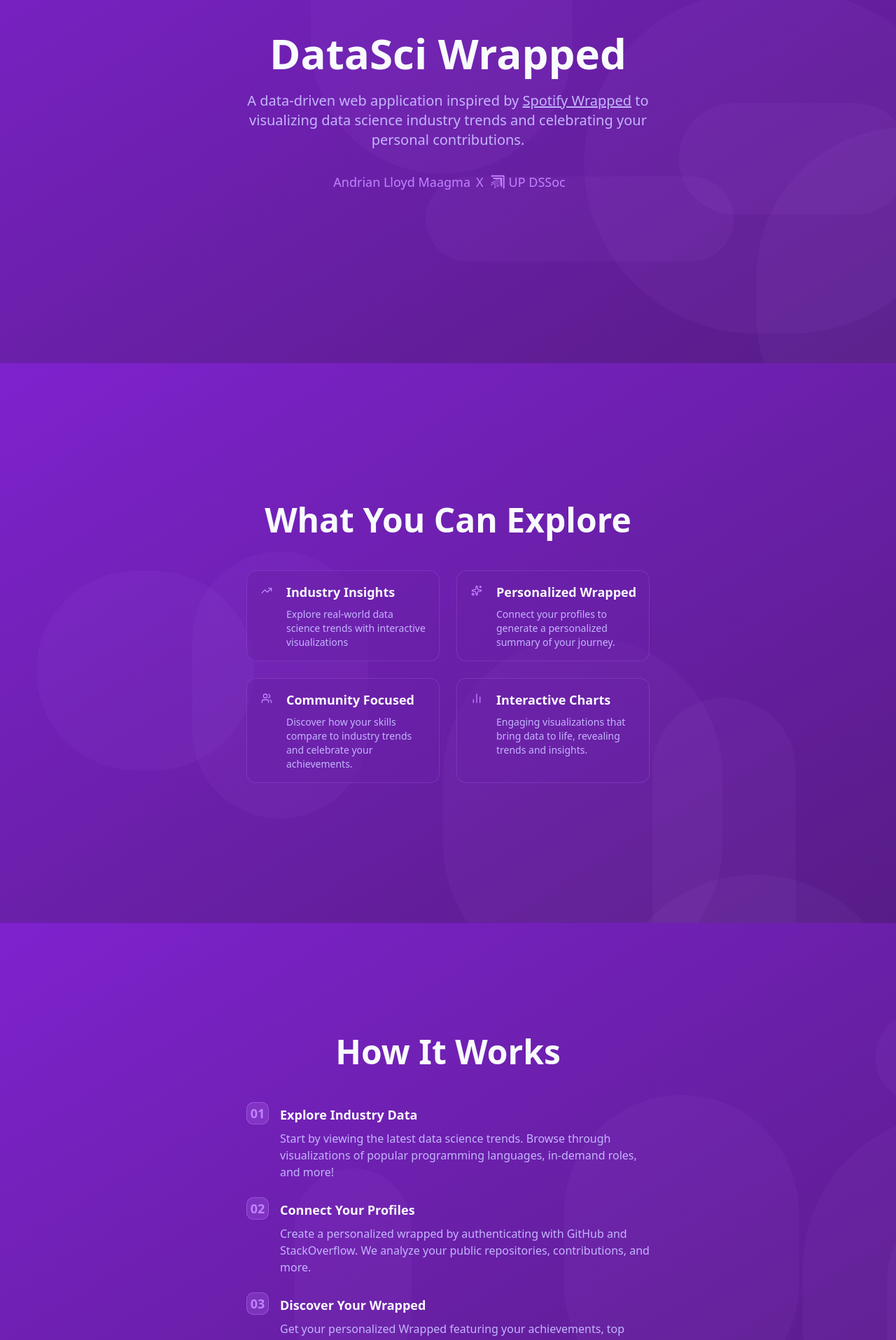
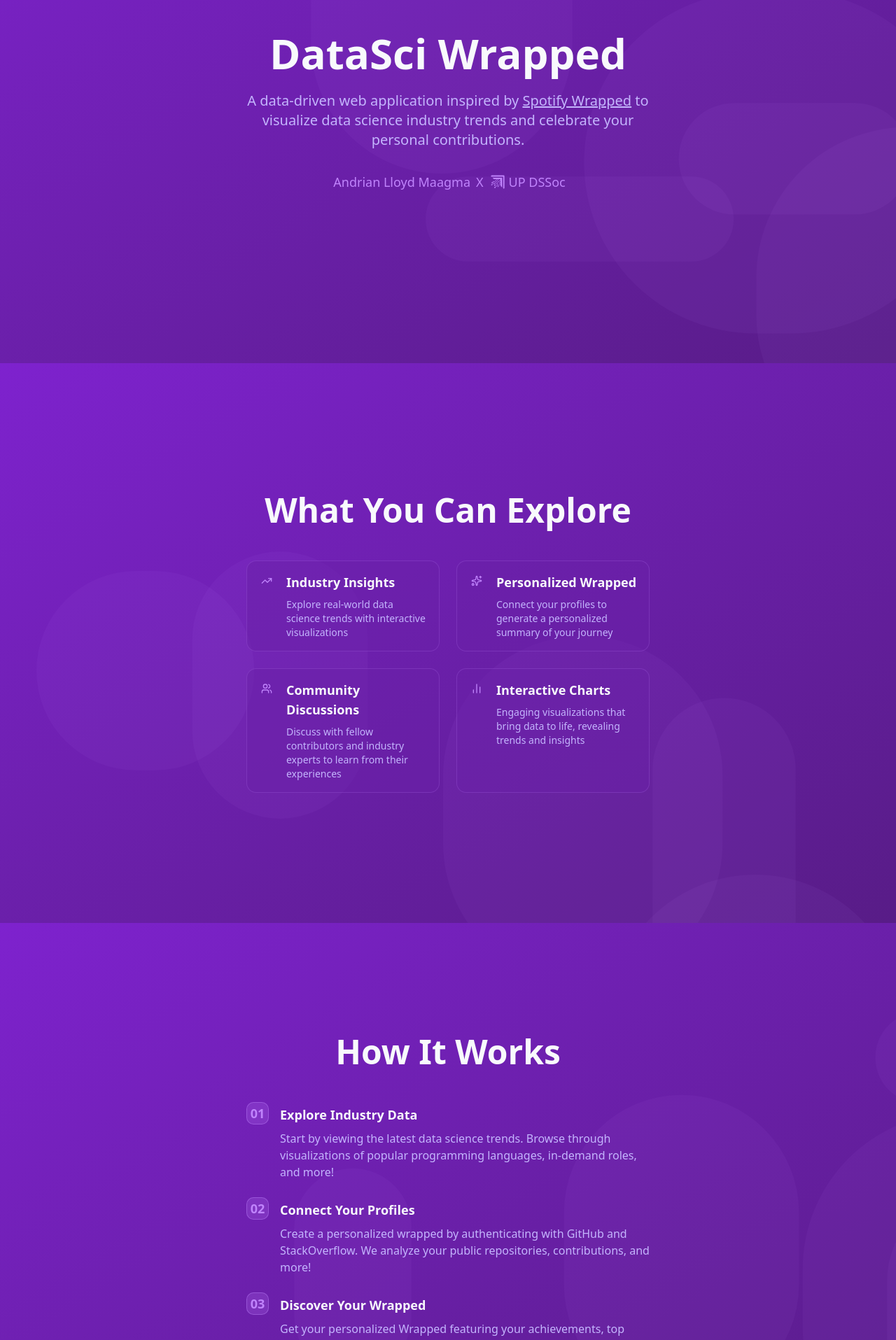
Before and after one commit to andrianllmm/datasci-wrapped, a Next.js app: page /about in a window 1280 px wide. Shown: the part 281-2196 px from the top of the page at 70% size. Built offline with nearby package versions, Linux system fonts and the light colour scheme; no server answers.

Commit message:
Update about page

```diff
--- a/components/slides/AboutCtaSlide.tsx
+++ b/components/slides/AboutCtaSlide.tsx
@@ -21,10 +21,9 @@ export function AboutCtaSlide() {
 
         <motion.p
           {...fadeInDown(0.1)}
-          className="text-lg text-muted-foreground mb-8"
+          className="text-lg text-center text-muted-foreground mb-8"
         >
-          Start exploring trends and create your personalized wrapped summary
-          today.
+          Start exploring trends and create your personalized wrapped today.
         </motion.p>
 
         <motion.div
--- a/components/slides/AboutHeroSlide.tsx
+++ b/components/slides/AboutHeroSlide.tsx
@@ -29,8 +29,8 @@ export function AboutHeroSlide() {
           className="text-lg md:text-xl text-muted-foreground mb-8 text-center"
         >
           A data-driven web application inspired by{" "}
-          <span className="underline">Spotify Wrapped</span> to visualizing data
-          science industry trends and celebrating your personal contributions.
+          <span className="underline">Spotify Wrapped</span> to visualize data
+          science industry trends and celebrate your personal contributions.
         </motion.p>
 
         <motion.div
--- a/data/about.ts
+++ b/data/about.ts
@@ -24,19 +24,19 @@ export const ABOUT_FEATURES: Feature[] = [
     icon: Sparkles,
     title: "Personalized Wrapped",
     description:
-      "Connect your profiles to generate a personalized summary of your journey.",
+      "Connect your profiles to generate a personalized summary of your journey",
   },
   {
     icon: Users,
-    title: "Community Focused",
+    title: "Community Discussions",
     description:
-      "Discover how your skills compare to industry trends and celebrate your achievements.",
+      "Discuss with fellow contributors and industry experts to learn from their experiences",
   },
   {
     icon: BarChart2Icon,
     title: "Interactive Charts",
     description:
-      "Engaging visualizations that bring data to life, revealing trends and insights.",
+      "Engaging visualizations that bring data to life, revealing trends and insights",
   },
 ];
 
@@ -51,7 +51,7 @@ export const ABOUT_HOW_IT_WORKS: HowItWorksItem[] = [
     step: "02",
     title: "Connect Your Profiles",
     description:
-      "Create a personalized wrapped by authenticating with GitHub and StackOverflow. We analyze your public repositories, contributions, and more.",
+      "Create a personalized wrapped by authenticating with GitHub and StackOverflow. We analyze your public repositories, contributions, and more!",
   },
   {
     step: "03",
```
